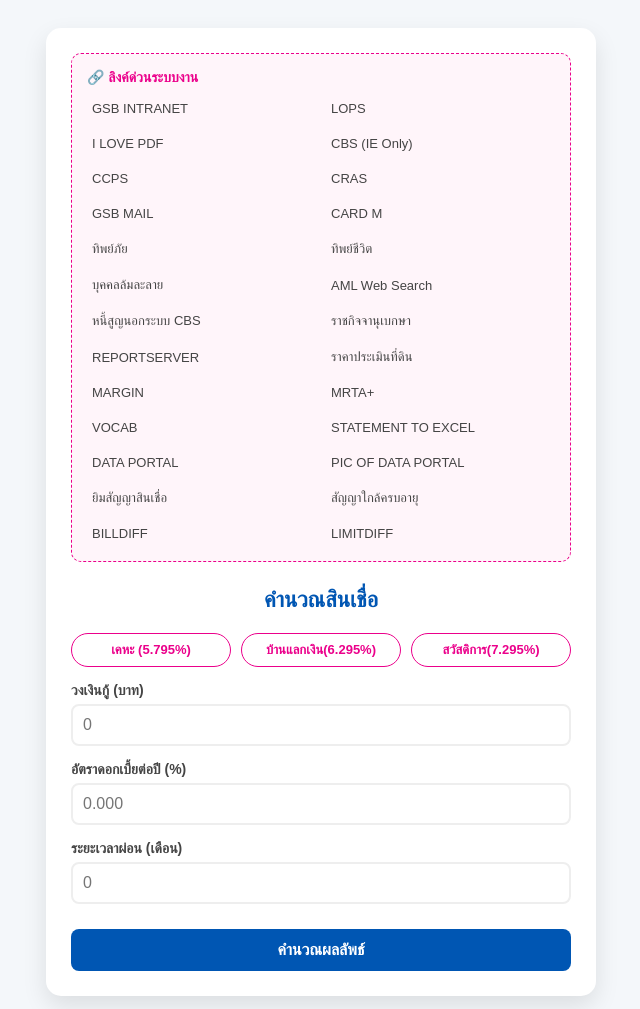
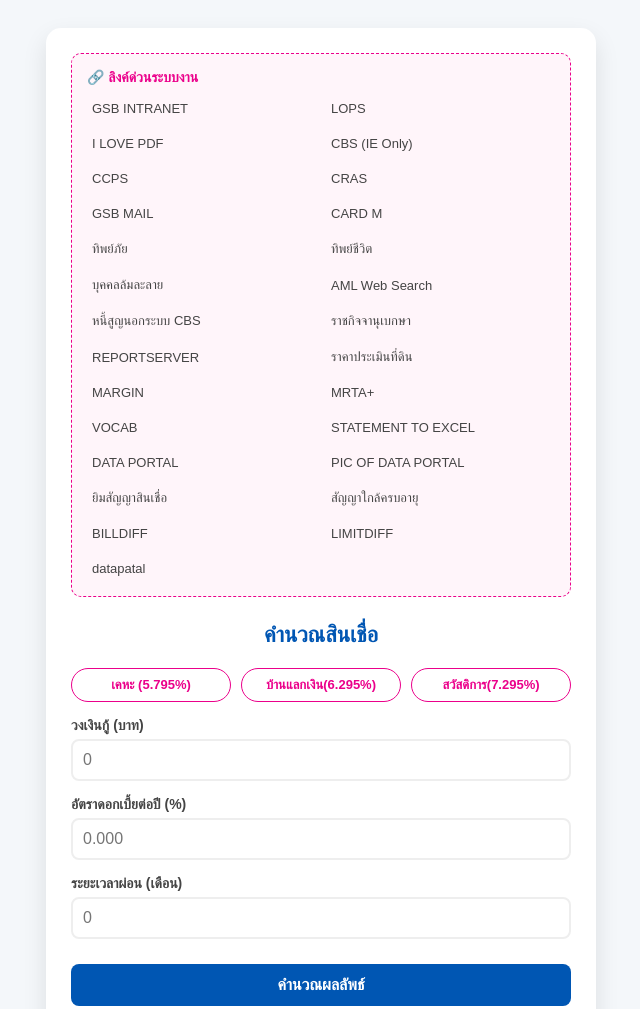
Before and after one commit to aklaytae/CALCURATE, a plain HTML site: page index.html in a window 1280 px wide. Shown: the top 1009 px of the page, without its empty margins (319-959 px from the left). Drawn offline with Linux system fonts and the light colour scheme.

Commit message:
Update index.html

```diff
--- a/index.html
+++ b/index.html
@@ -86,6 +86,7 @@
 			<a href="MAT.html" target="_blank">สัญญาใกล้ครบอายุ</a>
 			<a href="BILLDIFF.html" target="_blank">BILLDIFF</a>
 			<a href="LIMITDIFF.html" target="_blank">LIMITDIFF</a>
+			<a href="https://apps.powerapps.com/play/e/default-4eb5f993-0bba-46eb-831a-3b7a9b4cde85/a/934fd987-235d-4a66-a666-431182e20658?tenantId=4eb5f993-0bba-46eb-831a-3b7a9b4cde85&hint=263991cc-63b1-41cb-b152-5c0d4ac9bce5&sourcetime=1789347863318&source=portal" target="_blank">datapatal</a>
         </div>
     </div>
 
```
